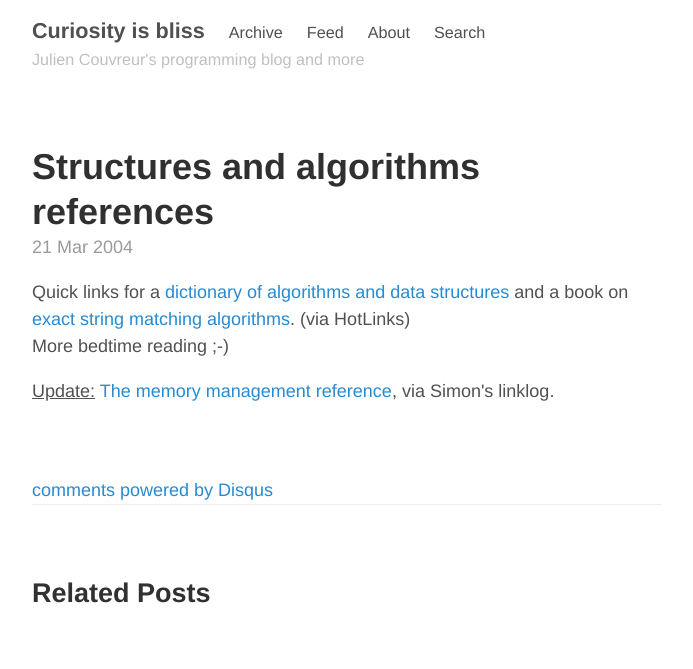
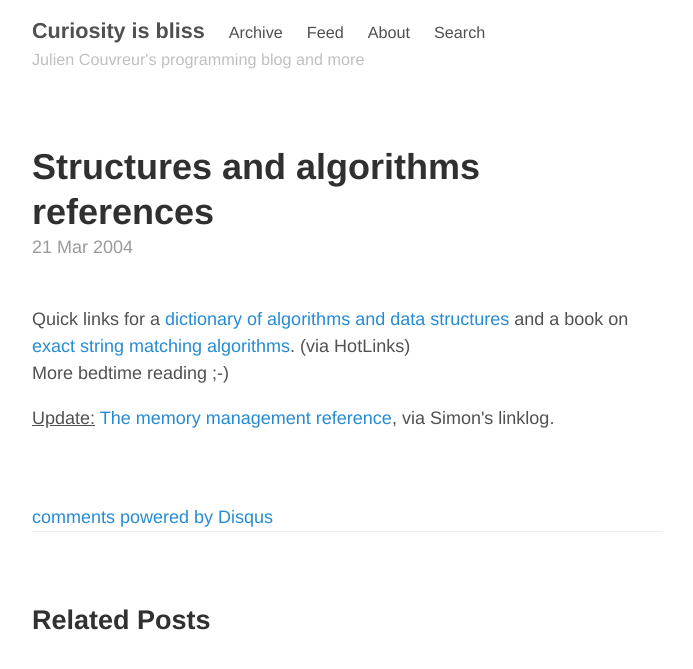
Before and after one commit to jcouv/jcouv.github.io, a Jekyll site: the page built from archives/000159.html, in a window 1280 px wide. Shown: the top 669 px of the page, without its empty margins (293-986 px from the left). Built offline with Jekyll 4.4.1, drawn with Linux system fonts in a browser that asks for light colours; comment, search, counter and statistics services are not loaded.

Commit message:
Update post.html

```diff
--- a/_layouts/post.html
+++ b/_layouts/post.html
@@ -4,7 +4,7 @@
 
 <article class="post">
   <h1 class="post-title">{{ page.title }}</h1>
-  <time datetime="{{ page.date | date_to_xmlschema }}" class="post-date">{{ page.date | date_to_string }}</time>
+  <time datetime="{{ page.date | date_to_xmlschema }}" class="post-date">{{ page.date | date_to_string }}</time>&nbsp;
   {{ content }}
 </article>
 
```
